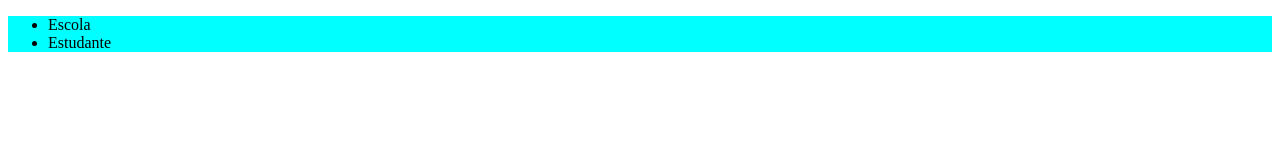
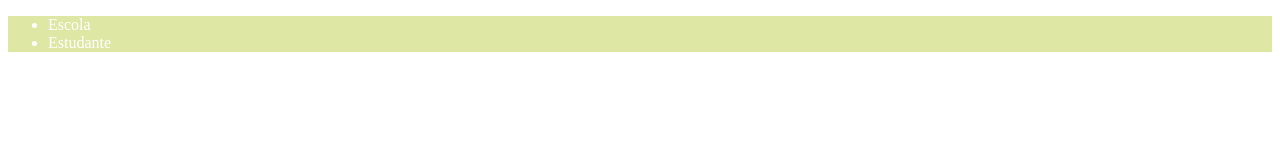
Before and after one commit to mclrfrtsbrv/2C-Apl, a plain HTML site: page index.html in a window 1280 px wide. Drawn offline with Linux system fonts and the light colour scheme.

Commit message:
Add files via upload

```diff
--- a/index.html
+++ b/index.html
@@ -3,26 +3,17 @@
 <head>
     <meta charset="UTF-8">
     <meta name="viewport" content="width=device-width, initial-scale=1.0">
-    <title>Pagina do Donizete e do João</title>
+    <title>Pagina do Donizete</title>
     <link rel="stylesheet" href="style.css">
 </head>
+<body>
+<header class="cabecalho">
 
-<body>
-    <header>
+    <ul class="lista">
+        <li>Escola</li>
+        <li>Estudante</li>
+    </ul>
 
-        <ul>
-            <li>Escola</li>
-            <li>Estudante</li>
-        </ul>
-
-
-    </header>
-        <main>
-
-        </main>
-   <footer>
-
-   </footer>
-
+</header>
 </body>
 </html>
--- a/style.css
+++ b/style.css
@@ -1,4 +1,4 @@
 header{
-    background-color: aqua;]
-    color: #ff0000;
+ background-color: #dee7a4;
+ color: white;
 }
```
